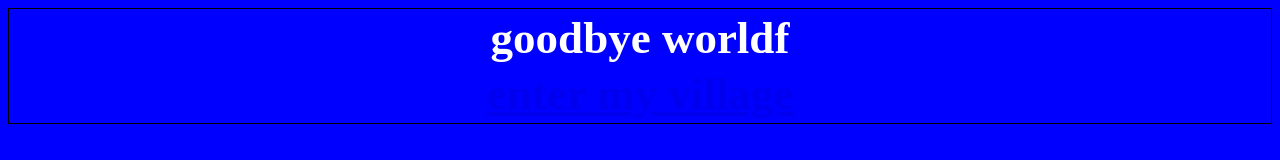
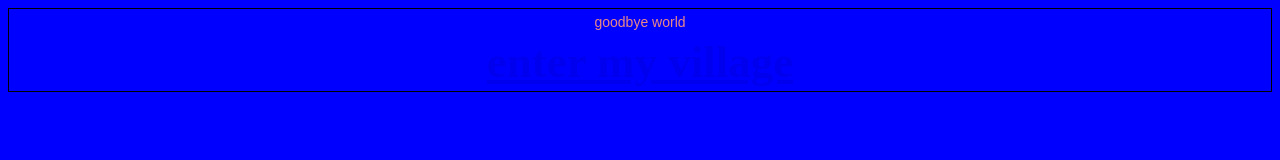
Before and after one commit to nilsontcarroll/twine, a plain HTML site: page index.html in a window 1280 px wide. Drawn offline with Linux system fonts and the light colour scheme.

Commit message:
Update index.html

```diff
--- a/index.html
+++ b/index.html
@@ -1,6 +1,6 @@
 <html>
   <head>
-
+    <link rel="stylesheet" type="text/css" href="stylesheet.css">
     <style>
       body {
         background-color: blue;
@@ -23,7 +23,7 @@
     <table>
       <tr>
         <th>
-goodbye worldf
+          <p>goodbye world</p>
         </th>
       </tr>
             <tr>
```
